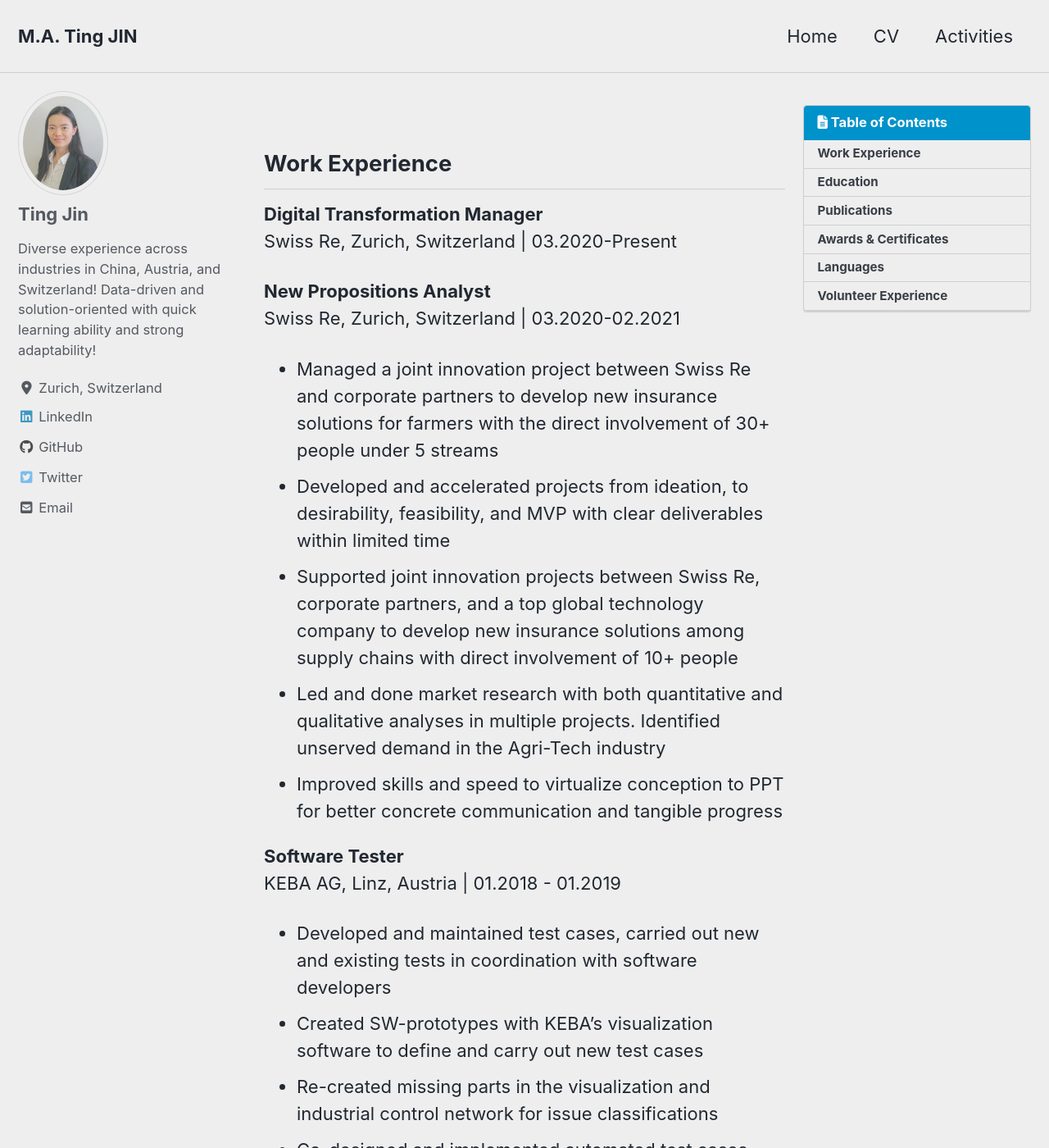
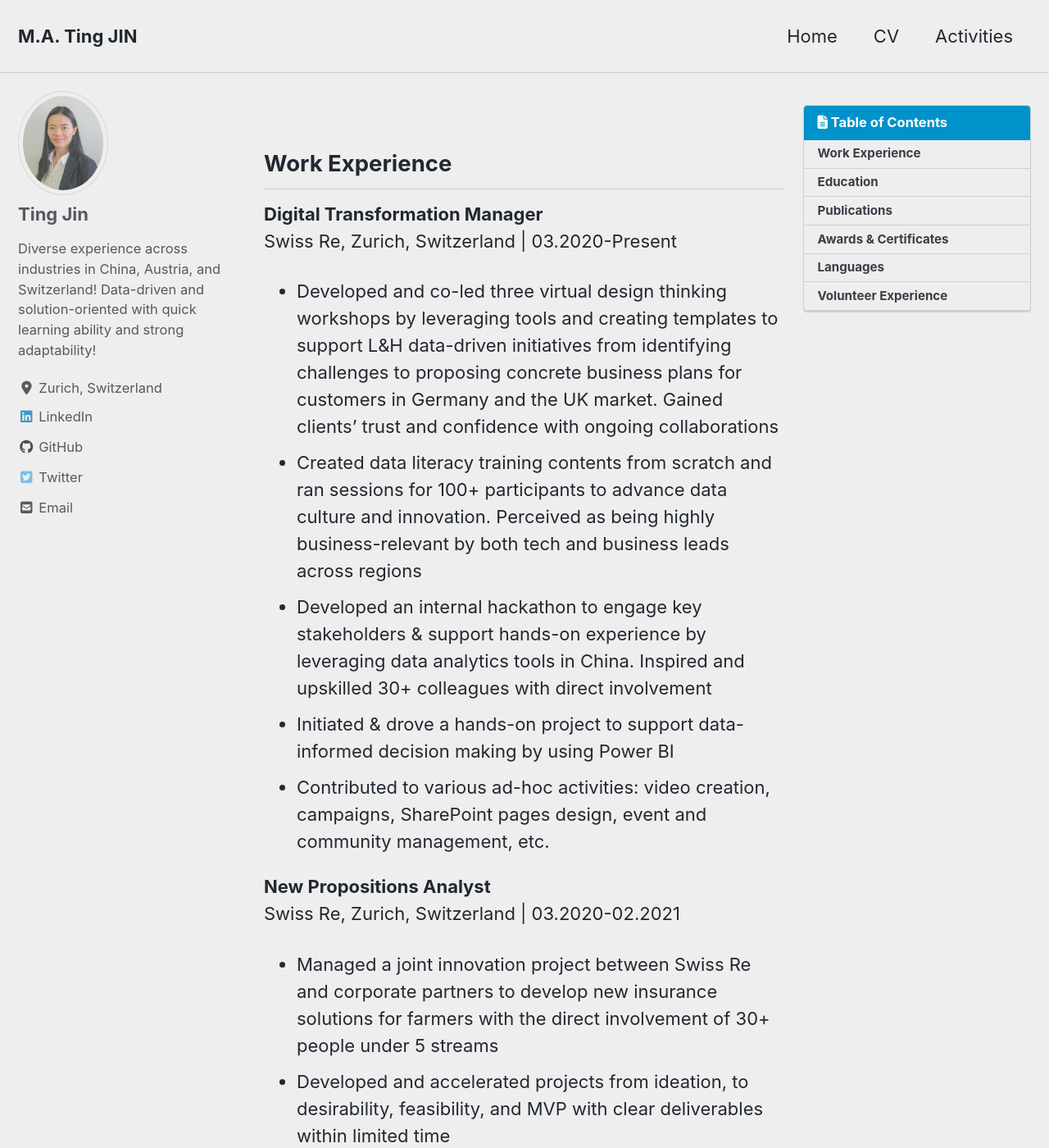
Before and after one commit to TingRigger/TingJin, a Jekyll site: the page built from _pages/cv.md, in a window 1280 px wide and 1400 px high. Shown: the whole window at 82% size. Built offline with Jekyll 4.4.1, drawn with Linux system fonts in a browser that asks for light colours; cached includes are drawn as plain includes; nearby versions of some CDN libraries.

Commit message:
Update cv.md
update experience as a digital transformation manager

```diff
--- a/_pages/cv.md
+++ b/_pages/cv.md
@@ -14,6 +14,11 @@ toc_label: "Table of Contents"
 ## Work Experience
 <b>Digital Transformation Manager</b>
 Swiss Re, Zurich, Switzerland | 03.2020-Present
+* Developed and co-led three virtual design thinking workshops by leveraging tools and creating templates to support L&H data-driven initiatives from identifying challenges to proposing concrete business plans for customers in Germany and the UK market. Gained clients' trust and confidence with ongoing collaborations
+* Created data literacy training contents from scratch and ran sessions for 100+ participants to advance data culture and innovation. Perceived as being highly business-relevant by both tech and business leads across regions
+* Developed an internal hackathon to engage key stakeholders & support hands-on experience by leveraging data analytics tools in China. Inspired and upskilled 30+ colleagues with direct involvement
+* Initiated & drove a hands-on project to support data-informed decision making by using Power BI
+* Contributed to various ad-hoc activities: video creation, campaigns, SharePoint pages design, event and community management, etc.
 
 <b>New Propositions Analyst</b>
 Swiss Re, Zurich, Switzerland | 03.2020-02.2021
```
